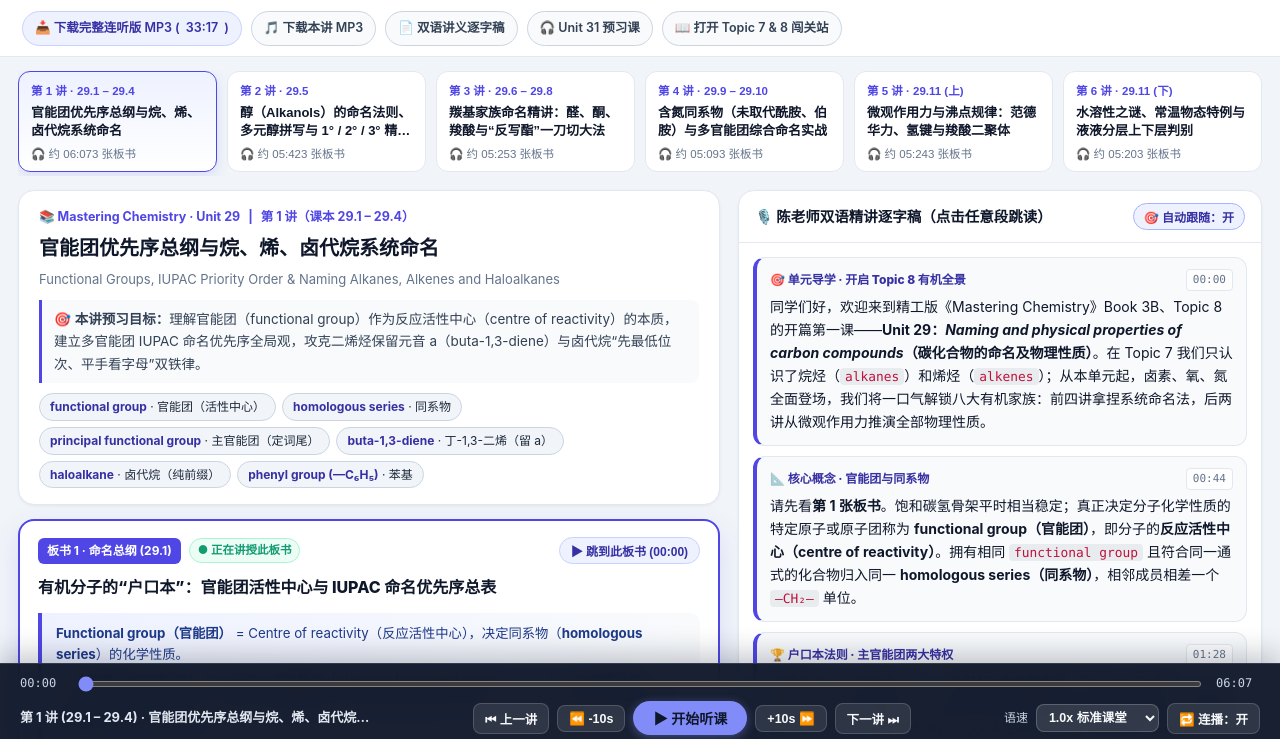
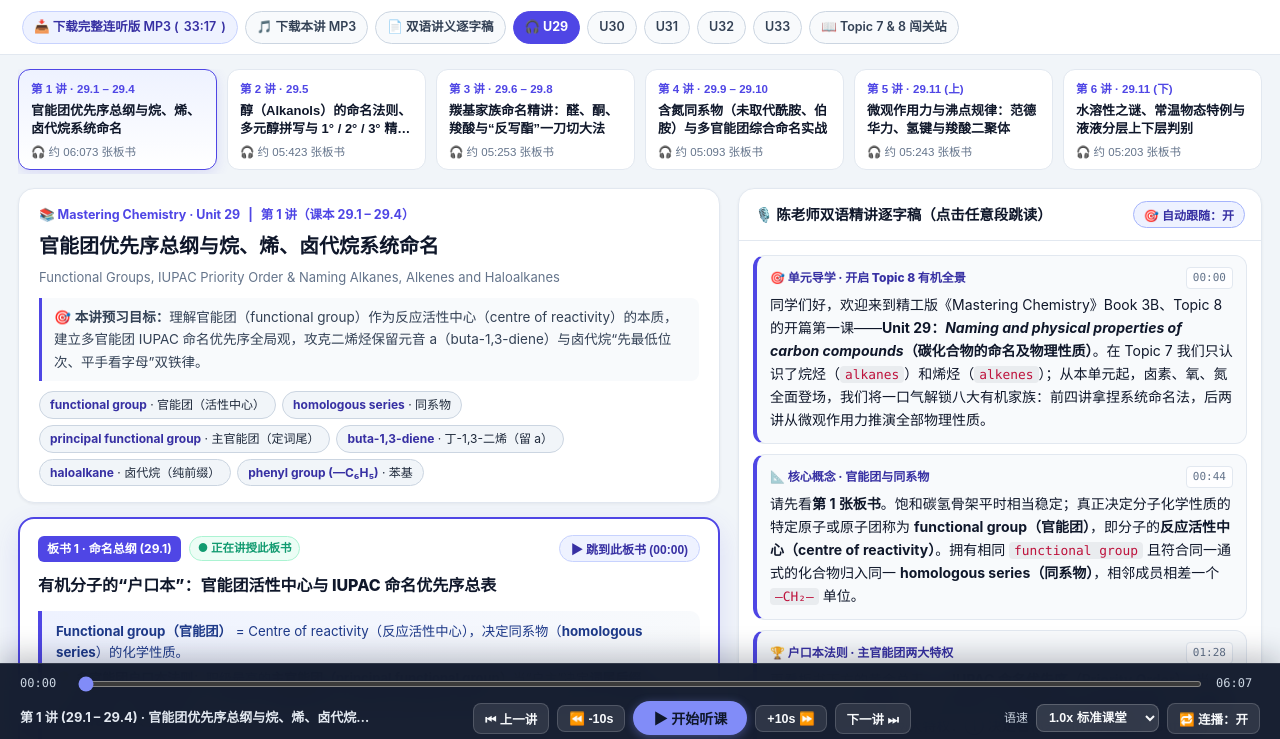
Before and after one commit to KenLin666Bot/unit29-audio-preview, a plain HTML site: page Unit29_有声互动预习课.html in a window 1280 px wide. Shown: the part 53-792 px from the top of the page. Drawn offline with Linux system fonts and the light colour scheme.

Commit message:
feat: Add U29-U33 cross-unit navigation links

```diff
--- a/Unit29_有声互动预习课.html
+++ b/Unit29_有声互动预习课.html
@@ -102,15 +102,15 @@
     .top-actions {
       display: flex;
       align-items: center;
-      gap: 9px;
+      gap: 7px;
       flex-wrap: wrap;
     }
 
     .pill-link {
       display: inline-flex;
       align-items: center;
-      gap: 6px;
-      padding: 6px 12px;
+      gap: 5px;
+      padding: 5px 11px;
       border-radius: 999px;
       font-size: 12.5px;
       font-weight: 600;
@@ -132,6 +132,14 @@
       background: var(--primary-soft);
       border-color: #c7d2fe;
       color: var(--primary-dark);
+    }
+
+    .pill-link.active-unit-pill {
+      background: var(--primary);
+      border-color: var(--primary);
+      color: #ffffff;
+      cursor: default;
+      font-weight: 700;
     }
 
     .ep-strip-wrap {
@@ -880,8 +888,12 @@
       <a class="pill-link primary-pill" id="download-merged-link" href="#" download>📥 下载完整连听版 MP3 (<span id="total-dur-badge"></span>)</a>
       <a class="pill-link" id="download-ep-link" href="#" download>🎵 下载本讲 MP3</a>
       <a class="pill-link" id="handout-md-link" href="./Unit29_双语课堂讲义与逐字稿.md" target="_blank">📄 双语讲义逐字稿</a>
-      <a class="pill-link" id="unit31-site-link" href="../Unit31_有声互动预习课/Unit31_有声互动预习课.html">🎧 Unit 31 预习课</a>
-      <a class="pill-link" id="companion-site-link" href="../Mastering_Chemistry_Topic7_8_学习站.html">📖 打开 Topic 7 &amp; 8 闯关站</a>
+      <span class="pill-link active-unit-pill" title="当前单元：Unit 29 碳化合物的命名及物理性质">🎧 U29</span>
+      <a class="pill-link unit-jump-link" data-gh="https://kenlin666bot.github.io/unit30-audio-preview/" href="../Unit30_有声互动预习课/Unit30_有声互动预习课.html" title="Unit 30 同分异构现象">U30</a>
+      <a class="pill-link unit-jump-link" data-gh="https://kenlin666bot.github.io/unit31-audio-preview/" href="../Unit31_有声互动预习课/Unit31_有声互动预习课.html" title="Unit 31 各官能团的典型反应">U31</a>
+      <a class="pill-link unit-jump-link" data-gh="https://kenlin666bot.github.io/unit32-audio-preview/" href="../Unit32_有声互动预习课/Unit32_有声互动预习课.html" title="Unit 32 碳化合物的合成">U32</a>
+      <a class="pill-link unit-jump-link" data-gh="https://kenlin666bot.github.io/unit33-audio-preview/" href="../Unit33_有声互动预习课/Unit33_有声互动预习课.html" title="Unit 33 重要的有机物质">U33</a>
+      <a class="pill-link" id="companion-site-link" href="../Mastering_Chemistry_Topic7_8_学习站.html">📖 Topic 7 &amp; 8 闯关站</a>
     </div>
   </header>
 
@@ -982,13 +994,15 @@
       const downloadEp = document.getElementById('download-ep-link');
       const totalDurBadge = document.getElementById('total-dur-badge');
       const companionLink = document.getElementById('companion-site-link');
-      const unit31Link = document.getElementById('unit31-site-link');
       const handoutMdLink = document.getElementById('handout-md-link');
 
       if (/\.github\.io$/i.test(window.location.hostname)) {
         companionLink.href = 'https://kenlin666bot.github.io/mastering-organic-chem/';
-        unit31Link.href = 'https://kenlin666bot.github.io/unit31-audio-preview/';
         handoutMdLink.href = 'https://github.com/KenLin666Bot/unit29-audio-preview/blob/main/Unit29_%E5%8F%8C%E8%AF%AD%E8%AF%BE%E5%A0%82%E8%AE%B2%E4%B9%89%E4%B8%8E%E9%80%90%E5%AD%97%E7%A8%BF.md';
+        document.querySelectorAll('.unit-jump-link').forEach(a => {
+          const gh = a.getAttribute('data-gh');
+          if (gh) a.href = gh;
+        });
       }
 
       let isDraggingSlider = false;
```
Also changed, not shown: index.html (+21 -7 lines), 1 other file.
